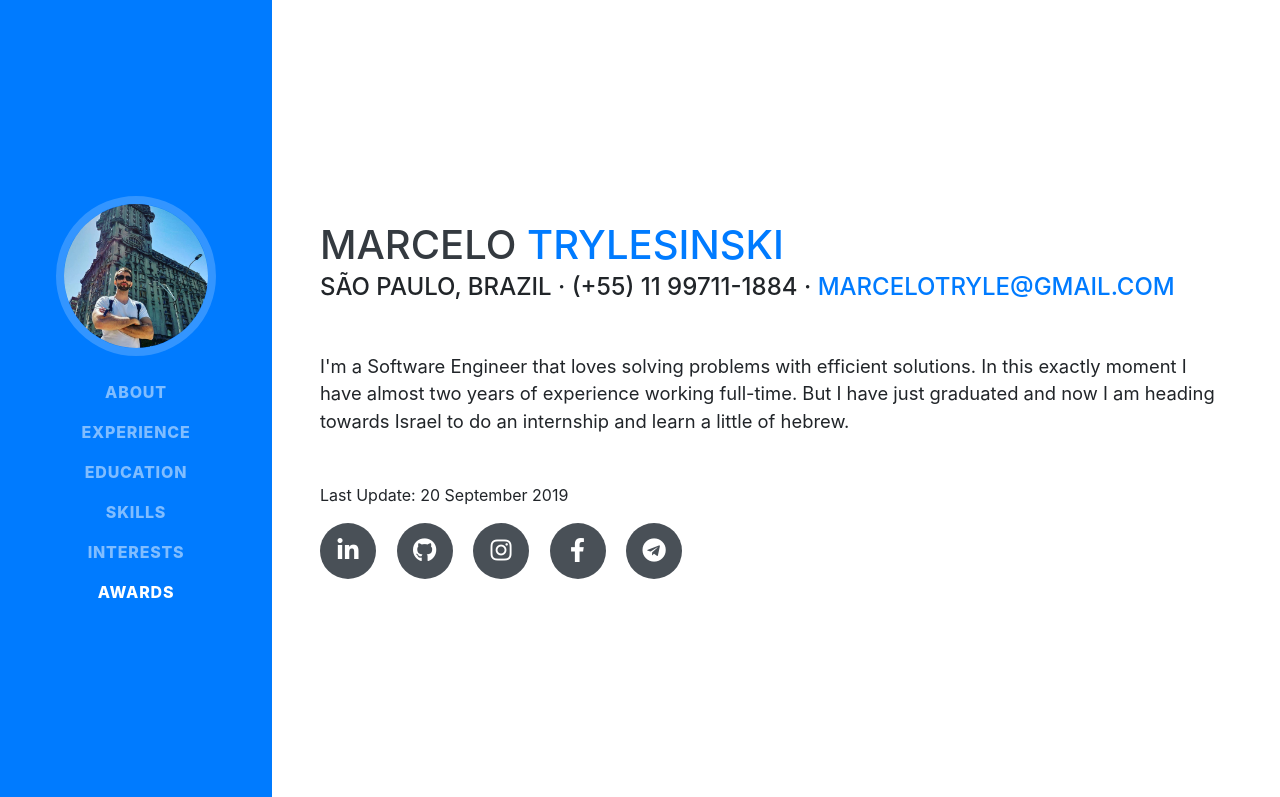
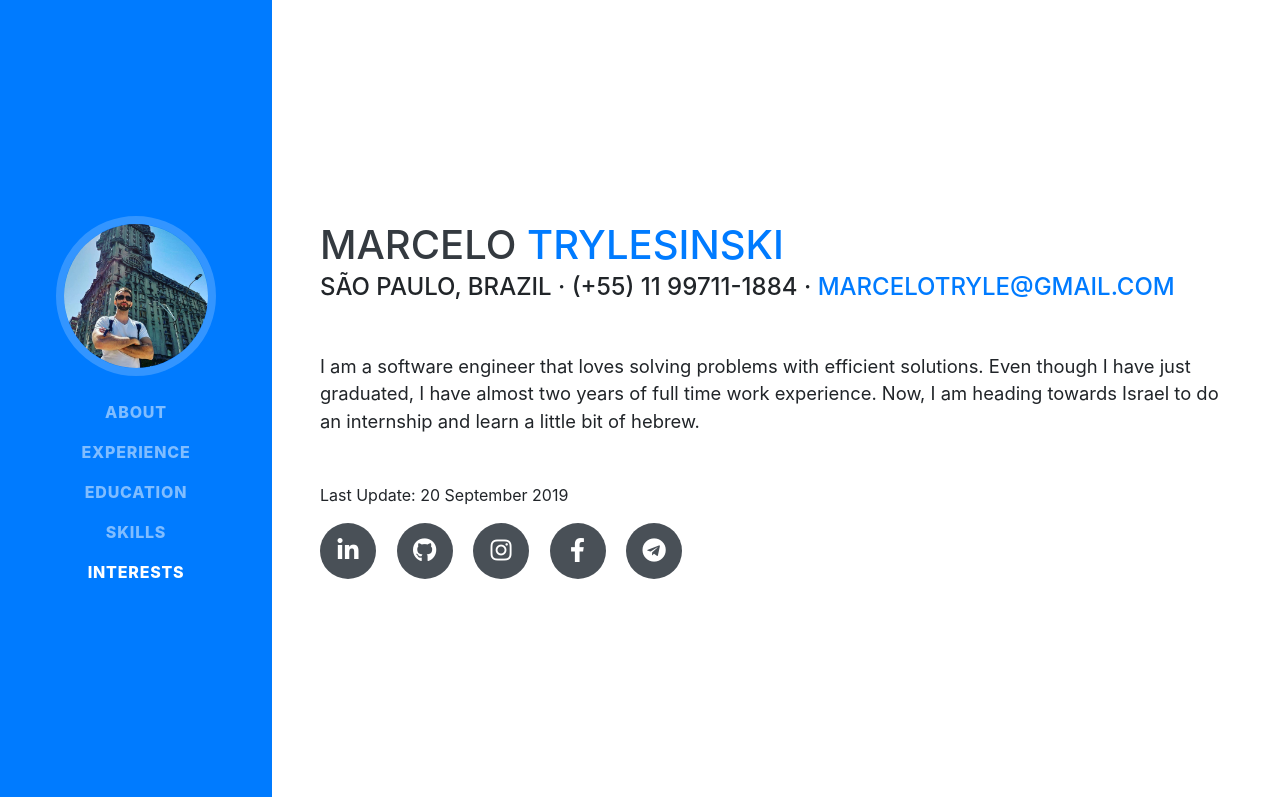
Before and after one commit to Kludex/personal-website, a website with bundled scripts: page index.html in a window 1280 px wide. Shown: the top 797 px of the page. Built offline with nearby package versions, Linux system fonts and the light colour scheme; a web font is replaced by a local one.

Commit message:
Update description text

```diff
--- a/index.html
+++ b/index.html
@@ -59,9 +59,9 @@
         <li class="nav-item">
           <a class="nav-link js-scroll-trigger" href="#interests">Interests</a>
         </li>
-        <li class="nav-item">
-          <a class="nav-link js-scroll-trigger" href="#awards">Awards</a>
-        </li>
+        <!-- <li class="nav-item"> -->
+        <!-- <a class="nav-link js-scroll-trigger" href="#awards">Awards</a> -->
+        <!-- </li> -->
       </ul>
     </div>
   </nav>
@@ -76,10 +76,10 @@
         <div class="subheading mb-5">São Paulo, Brazil · (+55) 11 99711-1884 ·
           <a href="mailto:marcelotryle@gmail.com">marcelotryle@gmail.com</a>
         </div>
-        <p class="lead mb-5">I'm a Software Engineer that loves solving problems
-        with efficient solutions. In this exactly moment I have almost two years
-        of experience working full-time. But I have just graduated and now I am
-        heading towards Israel to do an internship and learn a little of hebrew.</p>
+        <p class="lead mb-5">I am a software engineer that loves solving
+        problems with efficient solutions. Even though I have just graduated, I
+        have almost two years of full time work experience. Now, I am heading
+        towards Israel to do an internship and learn a little bit of hebrew.</p>
         <p>Last Update: 20 September 2019</p>
         <div class="social-icons">
           <a href="https://www.linkedin.com/in/marcelotryle/">
@@ -263,7 +263,7 @@
 
     <hr class="m-0">
 
-    <section class="resume-section p-3 p-lg-5 d-flex align-items-center" id="awards">
+    <!-- <section class="resume-section p-3 p-lg-5 d-flex align-items-center" id="awards">
          <div class="w-100">
          <h2 class="mb-5">Awards &amp; Certifications</h2>
          <ul class="fa-ul mb-0">
@@ -296,7 +296,7 @@
          </ul>
          </div>
          </section>
-
+    -->
   </div>
 
   <!-- Bootstrap core JavaScript -->
```
Lines whose indentation alone changed are shown as unchanged.
